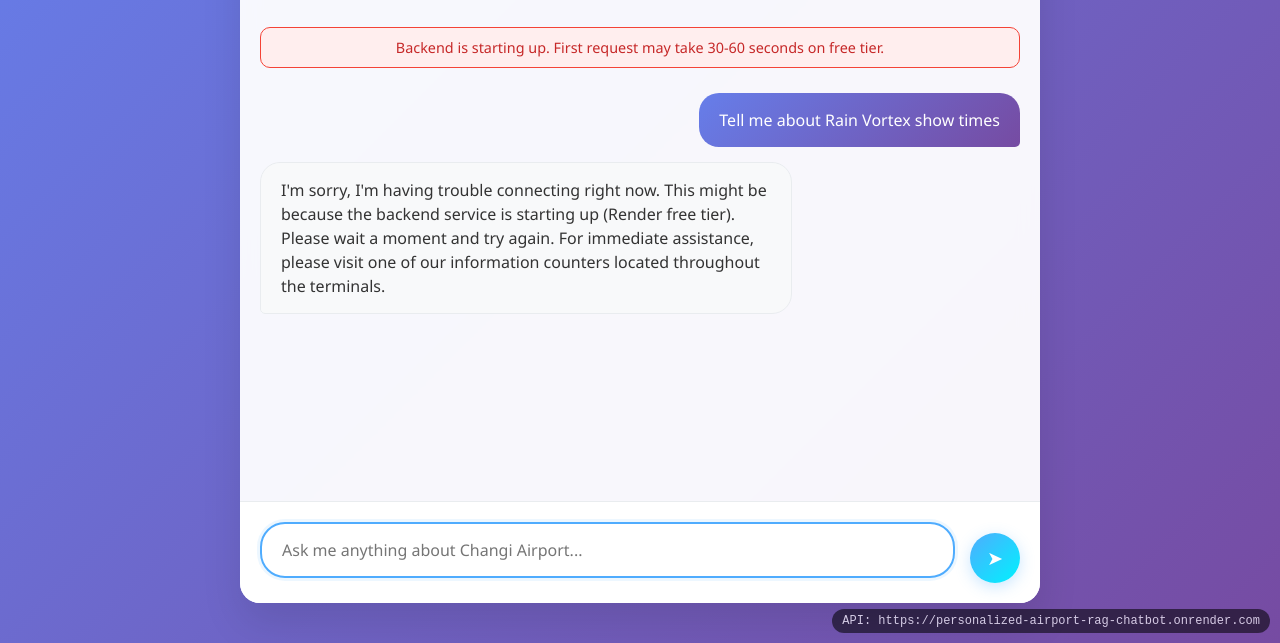
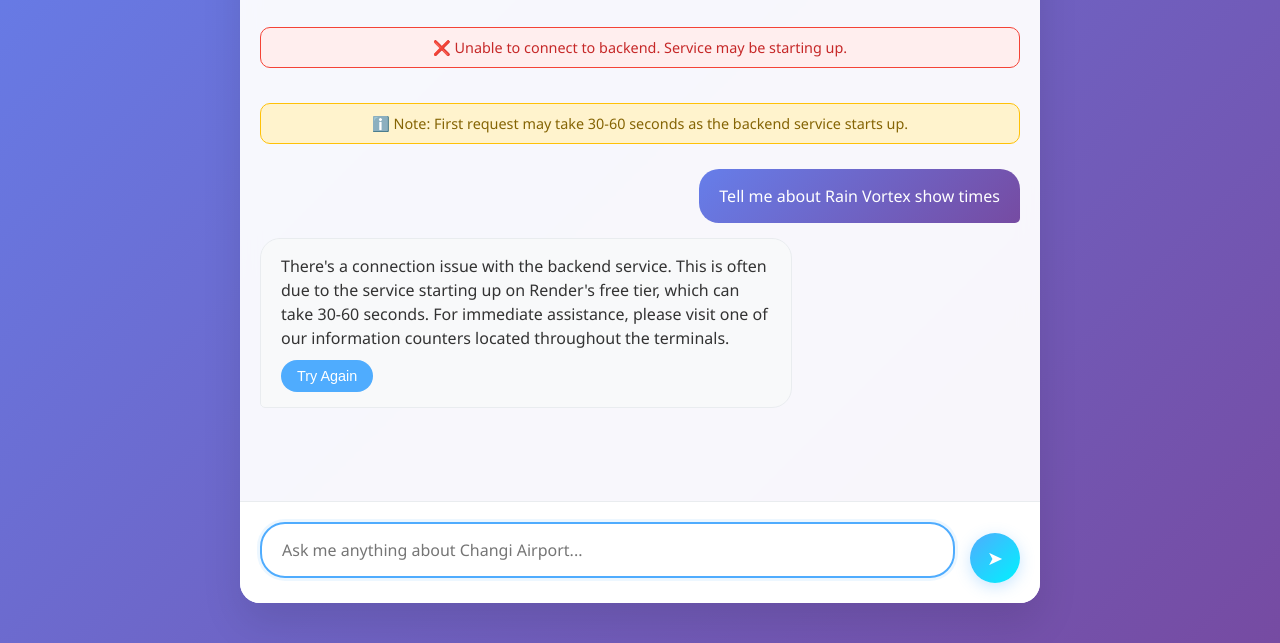
Before and after one commit to AdityarajBelhe03/Airport_chatbot_FrontEnd, a plain HTML site: page index.html in a window 1280 px wide. Both pictures are taken after a click on the element "🌊 Rain Vortex Shows". Shown: the part 157-800 px from the top of the page. Drawn offline with Linux system fonts and the light colour scheme; no server answers.

Commit message:
Update index.html

```diff
--- a/index.html
+++ b/index.html
@@ -203,6 +203,7 @@
         .typing-dots {
             display: flex;
             gap: 4px;
+            align-items: center;
         }
 
         .typing-dots span {
@@ -215,6 +216,12 @@
 
         .typing-dots span:nth-child(2) { animation-delay: 0.2s; }
         .typing-dots span:nth-child(3) { animation-delay: 0.4s; }
+
+        .typing-text {
+            margin-left: 10px;
+            color: #666;
+            font-size: 0.9rem;
+        }
 
         @keyframes typing {
             0%, 60%, 100% { transform: translateY(0); opacity: 0.4; }
@@ -279,24 +286,33 @@
             font-size: 0.9rem;
         }
 
+        .connection-status.warning {
+            background: #fff3cd;
+            border-color: #ffc107;
+            color: #856404;
+        }
+
         .connection-status.error {
             background: #fee;
             border-color: #f44336;
             color: #c62828;
         }
 
-        .api-url-display {
-            position: fixed;
-            bottom: 10px;
-            right: 10px;
-            background: rgba(0, 0, 0, 0.8);
+        .retry-button {
+            background: #4facfe;
             color: white;
-            padding: 5px 10px;
-            border-radius: 15px;
-            font-size: 0.75rem;
-            font-family: monospace;
-            opacity: 0.7;
-            z-index: 1000;
+            border: none;
+            padding: 8px 16px;
+            border-radius: 20px;
+            cursor: pointer;
+            margin-top: 10px;
+            font-size: 0.9rem;
+            transition: all 0.3s ease;
+        }
+
+        .retry-button:hover {
+            background: #3d8bfe;
+            transform: translateY(-1px);
         }
 
         /* Mobile responsiveness */
@@ -340,10 +356,6 @@
                 width: 100%;
                 max-width: 250px;
                 text-align: center;
-            }
-
-            .api-url-display {
-                display: none;
             }
         }
 
@@ -395,6 +407,7 @@
                 <span></span>
                 <span></span>
             </div>
+            <div class="typing-text" id="typingText">Processing your request...</div>
         </div>
 
         <div class="input-container">
@@ -411,20 +424,17 @@
         </div>
     </div>
 
-    <!-- Display current API URL for debugging -->
-    <div class="api-url-display" id="apiUrlDisplay"></div>
-
     <script>
-        // Configuration - Backend URL (REPLACE WITH YOUR ACTUAL BACKEND URL)
+        // Configuration - REPLACE WITH YOUR ACTUAL BACKEND URL
         const API_URL = 'https://personalized-airport-rag-chatbot.onrender.com';
 
         const messagesContainer = document.getElementById('messagesContainer');
         const messageInput = document.getElementById('messageInput');
         const sendButton = document.getElementById('sendButton');
         const typingIndicator = document.getElementById('typingIndicator');
+        const typingText = document.getElementById('typingText');
 
-        // Display current API URL for debugging
-        document.getElementById('apiUrlDisplay').textContent = `API: ${API_URL}`;
+        let isFirstRequest = true;
 
         // Auto-resize textarea
         messageInput.addEventListener('input', function() {
@@ -452,11 +462,21 @@
             // Add user message to chat
             addMessage(message, 'user');
 
-            // Show typing indicator
-            showTypingIndicator();
+            // Show appropriate typing indicator
+            if (isFirstRequest) {
+                showTypingIndicator('Waking up the backend service... This may take 30-60 seconds.');
+            } else {
+                showTypingIndicator('Processing your request...');
+            }
 
             try {
                 console.log('Sending request to:', `${API_URL}/chat`);
+
+                // Extended timeout for first request
+                const timeoutDuration = isFirstRequest ? 90000 : 30000; // 90s for first request, 30s for others
+
+                const controller = new AbortController();
+                const timeoutId = setTimeout(() => controller.abort(), timeoutDuration);
 
                 const response = await fetch(`${API_URL}/chat`, {
                     method: 'POST',
@@ -467,15 +487,17 @@
                     body: JSON.stringify({
                         message: message,
                         session_id: 'web-session-' + Date.now()
-                    })
+                    }),
+                    signal: controller.signal
                 });
 
+                clearTimeout(timeoutId);
                 console.log('Response status:', response.status);
 
                 if (!response.ok) {
                     const errorText = await response.text();
                     console.error('Error response:', errorText);
-                    throw new Error(`HTTP ${response.status}: ${response.statusText}`);
+                    throw new Error(`HTTP ${response.status}: ${response.statusText}\n${errorText}`);
                 }
 
                 const data = await response.json();
@@ -488,19 +510,34 @@
                     timestamp: data.timestamp
                 });
 
+                isFirstRequest = false; // Mark that we've made our first request
+
             } catch (error) {
                 console.error('Error:', error);
                 let errorMessage = "I'm sorry, I'm having trouble connecting right now. ";
 
-                if (error.message.includes('Failed to fetch')) {
-                    errorMessage += "This might be because the backend service is starting up (Render free tier). Please wait a moment and try again. ";
+                if (error.name === 'AbortError') {
+                    errorMessage = "The request timed out. The backend service might be starting up. Please try again in a moment.";
+                } else if (error.message.includes('Failed to fetch') || error.message.includes('CORS')) {
+                    errorMessage = "There's a connection issue with the backend service. This is often due to the service starting up on Render's free tier, which can take 30-60 seconds.";
                 } else {
-                    errorMessage += `Error: ${error.message}. `;
+                    errorMessage += `Error: ${error.message}`;
                 }
 
-                errorMessage += "For immediate assistance, please visit one of our information counters located throughout the terminals.";
+                errorMessage += "\n\nFor immediate assistance, please visit one of our information counters located throughout the terminals.";
 
-                addMessage(errorMessage, 'bot', { error: true });
+                const errorDiv = addMessage(errorMessage, 'bot', { error: true });
+
+                // Add retry button
+                const retryButton = document.createElement('button');
+                retryButton.className = 'retry-button';
+                retryButton.textContent = 'Try Again';
+                retryButton.onclick = () => {
+                    messageInput.value = message;
+                    sendMessage();
+                };
+                errorDiv.appendChild(retryButton);
+
             } finally {
                 hideTypingIndicator();
                 sendButton.disabled = false;
@@ -546,9 +583,12 @@
             if (welcomeMessage) {
                 welcomeMessage.style.display = 'none';
             }
+
+            return messageDiv;
         }
 
-        function showTypingIndicator() {
+        function showTypingIndicator(text = 'Processing your request...') {
+            typingText.textContent = text;
             typingIndicator.style.display = 'flex';
             scrollToBottom();
         }
@@ -568,39 +608,49 @@
             try {
                 console.log('Testing connection to:', `${API_URL}/health`);
 
+                const controller = new AbortController();
+                const timeoutId = setTimeout(() => controller.abort(), 10000); // 10s timeout for health check
+
                 const response = await fetch(`${API_URL}/health`, {
                     method: 'GET',
                     headers: {
                         'Accept': 'application/json'
-                    }
+                    },
+                    signal: controller.signal
                 });
+
+                clearTimeout(timeoutId);
 
                 if (response.ok) {
                     const data = await response.json();
                     console.log('✅ Backend connection successful:', data);
-                    showConnectionStatus('Connected to backend successfully! 🚀', 'success');
+                    showConnectionStatus('🚀 Connected to backend successfully!', 'success');
                 } else {
                     console.warn('⚠️ Backend health check failed:', response.status);
-                    showConnectionStatus('Backend starting up... This may take a moment on free tier.', 'warning');
+                    showConnectionStatus('⚠️ Backend service is starting up. First request may take 30-60 seconds.', 'warning');
                 }
             } catch (error) {
                 console.error('❌ Backend connection failed:', error);
-                showConnectionStatus('Backend is starting up. First request may take 30-60 seconds on free tier.', 'error');
+                if (error.name === 'AbortError') {
+                    showConnectionStatus('⏱️ Backend is starting up. This can take 30-60 seconds on free tier.', 'warning');
+                } else {
+                    showConnectionStatus('❌ Unable to connect to backend. Service may be starting up.', 'error');
+                }
             }
         }
 
         function showConnectionStatus(message, type) {
             const statusDiv = document.createElement('div');
-            statusDiv.className = `connection-status ${type === 'error' ? 'error' : ''}`;
+            statusDiv.className = `connection-status ${type}`;
             statusDiv.innerHTML = message;
             messagesContainer.appendChild(statusDiv);
 
-            // Auto-remove after 10 seconds
+            // Auto-remove after 15 seconds
             setTimeout(() => {
                 if (statusDiv.parentNode) {
                     statusDiv.parentNode.removeChild(statusDiv);
                 }
-            }, 10000);
+            }, 15000);
         }
 
         // Initialize when DOM is loaded
@@ -609,6 +659,11 @@
 
             // Test connection after a short delay
             setTimeout(testConnection, 1000);
+
+            // Show initial warning about cold start
+            setTimeout(() => {
+                showConnectionStatus('ℹ️ Note: First request may take 30-60 seconds as the backend service starts up.', 'warning');
+            }, 2000);
         });
     </script>
 </body>
```
